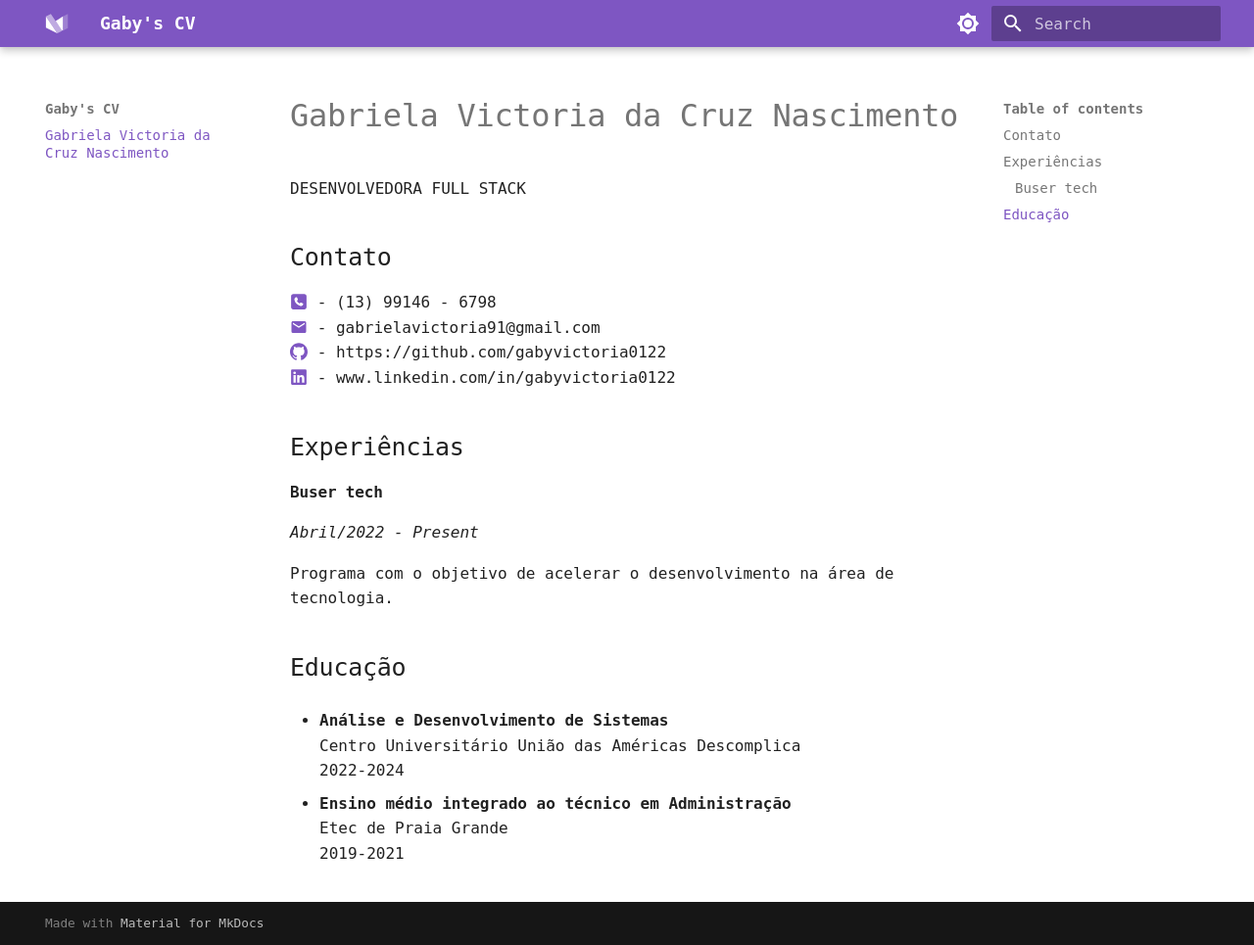
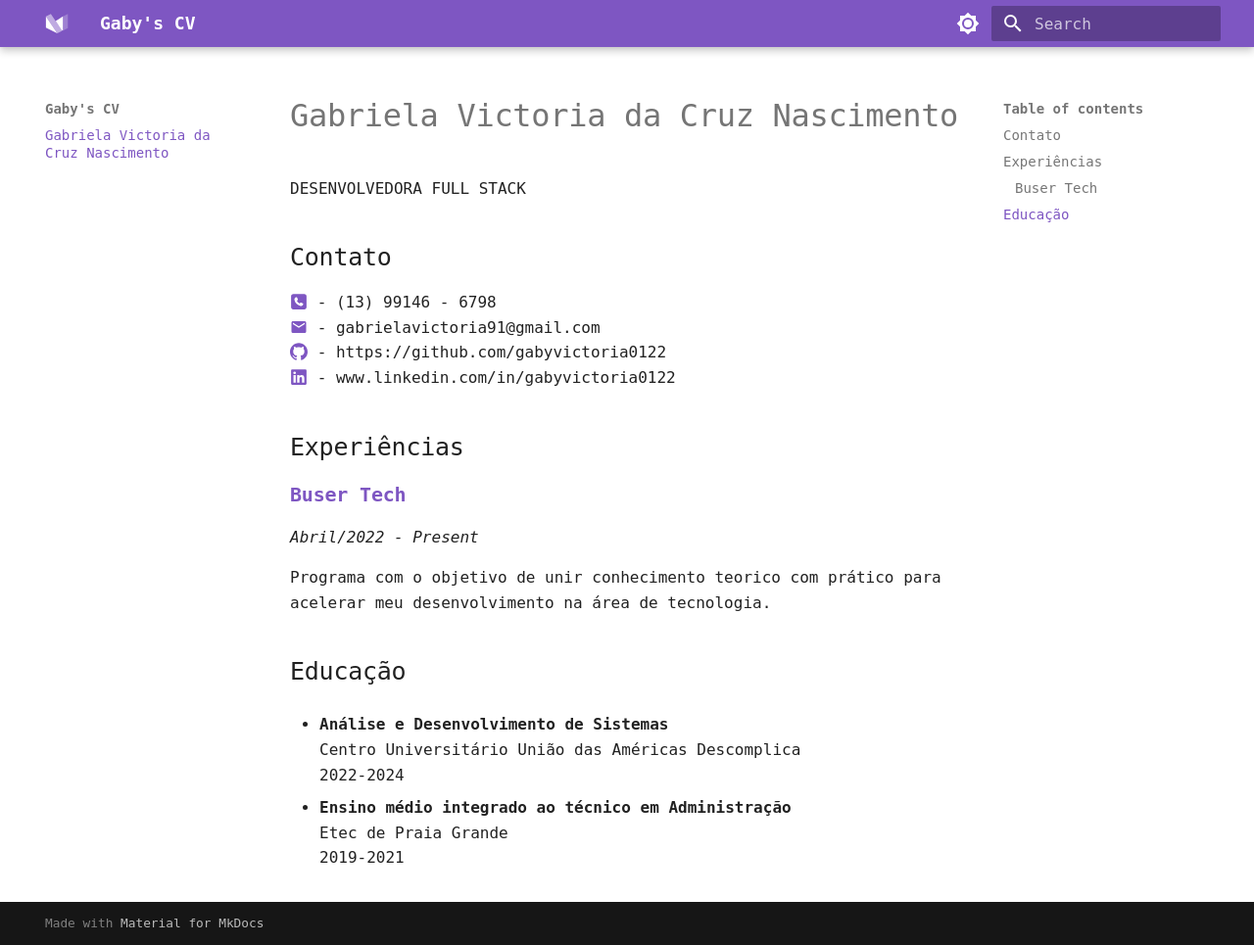
Before and after one commit to gabyvictoria0122/curriculum-vit-, an MkDocs documentation site: the page built from docs/index.md, in a window 1280 px wide and 965 px high. Shown: the whole window at 98% size. Built offline with MkDocs 1.6.1 and Material for MkDocs 9.7.7, drawn with Linux system fonts in a browser that asks for light colours; some web fonts are replaced.

Commit message:
experiencias

```diff
--- a/docs/index.md
+++ b/docs/index.md
@@ -12,11 +12,11 @@ DESENVOLVEDORA FULL STACK
 
 ## Experiências
 
-#### Buser tech
+### **[Buser Tech](https://blog.buser.com.br/novidades/buser-lanca-programa-capacitacao-profissionais-tecnologia/)**
 
 *Abril/2022 - Present*
 
-Programa com o objetivo de acelerar o desenvolvimento na área de tecnologia.
+Programa com o objetivo de unir conhecimento teorico com prático para acelerar meu desenvolvimento na área de tecnologia.
 ## Educação
 
 - **Análise e Desenvolvimento de Sistemas**
```
